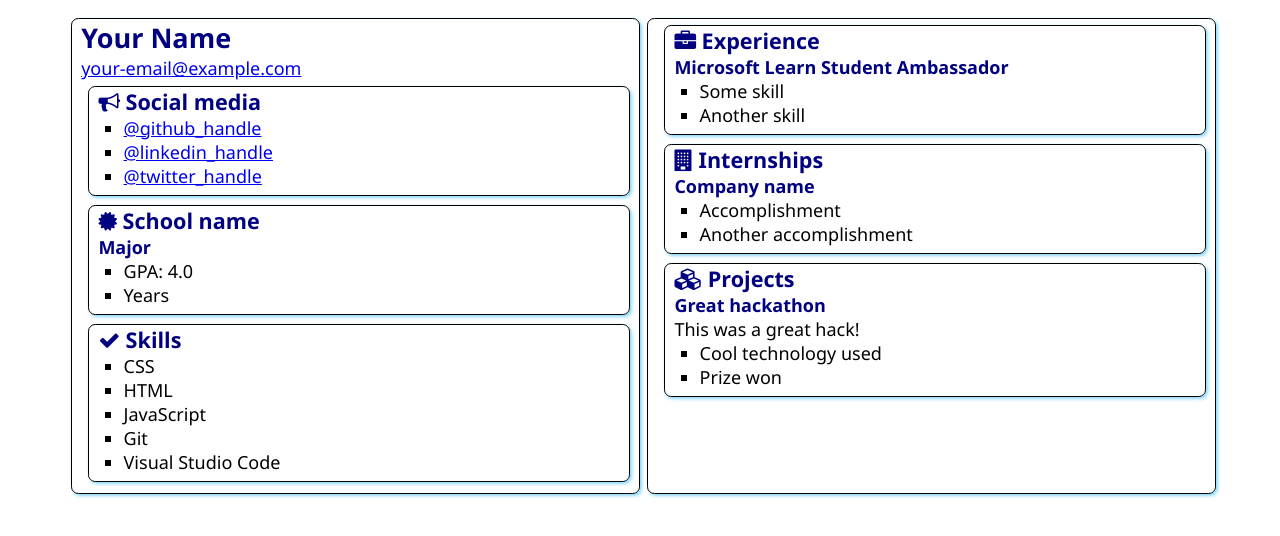
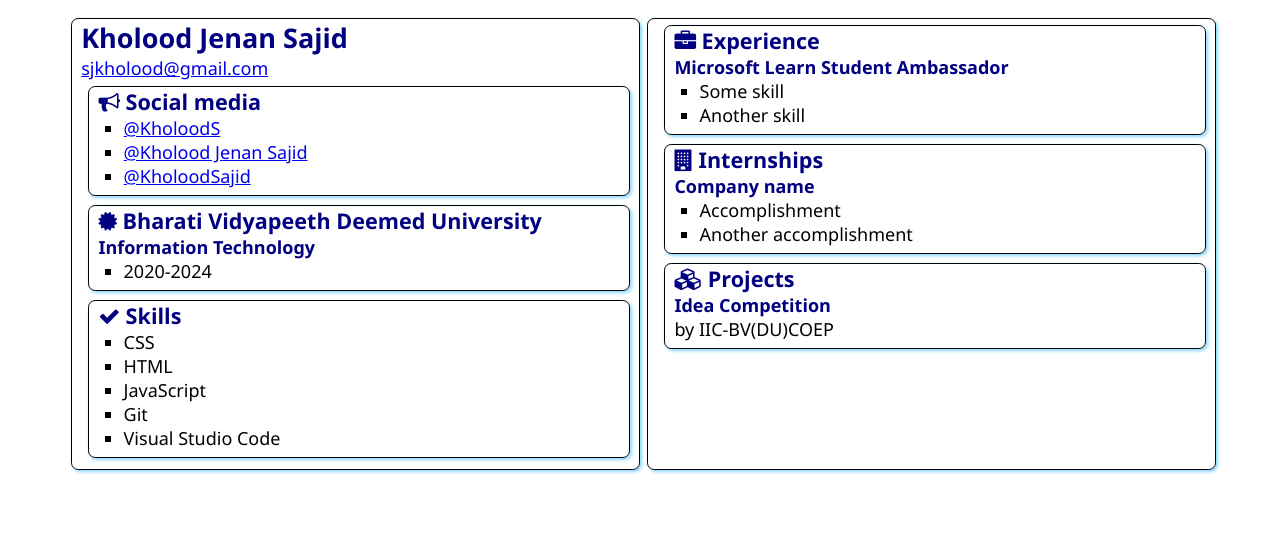
Before and after one commit to KholoodS/SATechnicalOnboarding, a plain HTML site: page src/index.html in a window 1280 px wide. Drawn offline with Linux system fonts and the light colour scheme.

Commit message:
Added my name

```diff
--- a/src/index.html
+++ b/src/index.html
@@ -1,19 +1,22 @@
 <!DOCTYPE html>
 <html lang="en">
   <head>
-    <meta charset="UTF-8">
-    <meta http-equiv="X-UA-Compatible" content="IE=edge">
-    <meta name="viewport" content="width=device-width, initial-scale=1.0">
+    <meta charset="UTF-8" />
+    <meta http-equiv="X-UA-Compatible" content="IE=edge" />
+    <meta name="viewport" content="width=device-width, initial-scale=1.0" />
     <title>Resume</title>
 
-    <link rel="stylesheet" href="style.css">
-    <link rel="stylesheet" href="https://cdnjs.cloudflare.com/ajax/libs/font-awesome/4.7.0/css/font-awesome.min.css">
+    <link rel="stylesheet" href="style.css" />
+    <link
+      rel="stylesheet"
+      href="https://cdnjs.cloudflare.com/ajax/libs/font-awesome/4.7.0/css/font-awesome.min.css"
+    />
   </head>
   <body>
     <main>
       <article class="box">
-            <h1>Your Name</h1>
-            <div><a href="mailto:your.email@example.com">your-email@example.com</a></div>
+        <h1>Kholood Jenan Sajid</h1>
+        <div><a href="mailto:sjkholood@gmail.com">sjkholood@gmail.com</a></div>
 
         <section class="box">
           <h2>
@@ -21,9 +24,15 @@
             Social media
           </h2>
           <ul>
-                    <li><a href="https://github.com/<handle>">@github_handle</a></li>
-                    <li><a href="https://linkedin.com/in/<handle>">@linkedin_handle</a></li>
-                    <li><a href="https://twitter.com/<handle>">@twitter_handle</a></li>
+            <li><a href="https://github.com/KholoodS">@KholoodS</a></li>
+            <li>
+              <a href="https://www.linkedin.com/in/kholood-jenan-sajid/"
+                >@Kholood Jenan Sajid</a
+              >
+            </li>
+            <li>
+              <a href="https://twitter.com/KholoodSajid">@KholoodSajid</a>
+            </li>
           </ul>
         </section>
 
@@ -31,12 +40,11 @@
           <div class="education">
             <h2>
               <i class="fa fa-certificate" aria-hidden="true"></i>
-                        School name
+              Bharati Vidyapeeth Deemed University
             </h2>
-                    <h3>Major</h3>
+            <h3>Information Technology</h3>
             <ul>
-                        <li>GPA: 4.0</li>
-                        <li>Years</li>
+              <li>2020-2024</li>
             </ul>
           </div>
         </section>
@@ -85,15 +93,11 @@
             Projects
           </h2>
 
-                <h3>Great hackathon</h3>
-                <div>This was a great hack!</div>
-                <ul>
-                    <li>Cool technology used</li>
-                    <li>Prize won</li>
-                </ul>
+          <h3>Idea Competition</h3>
+          <div>by IIC-BV(DU)COEP</div>
+          <ul></ul>
         </section>
       </article>
-
     </main>
   </body>
 </html>
```
Lines whose indentation alone changed are shown as unchanged.
